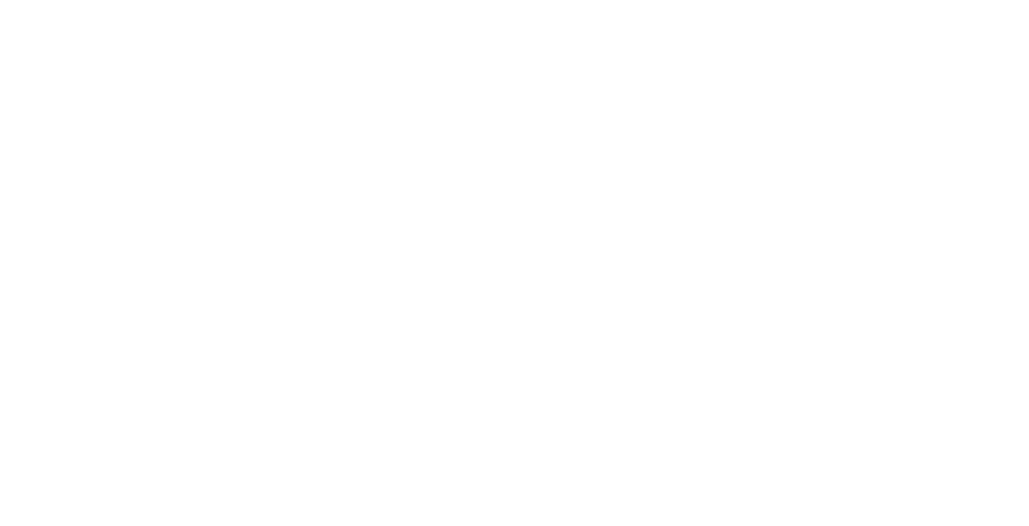
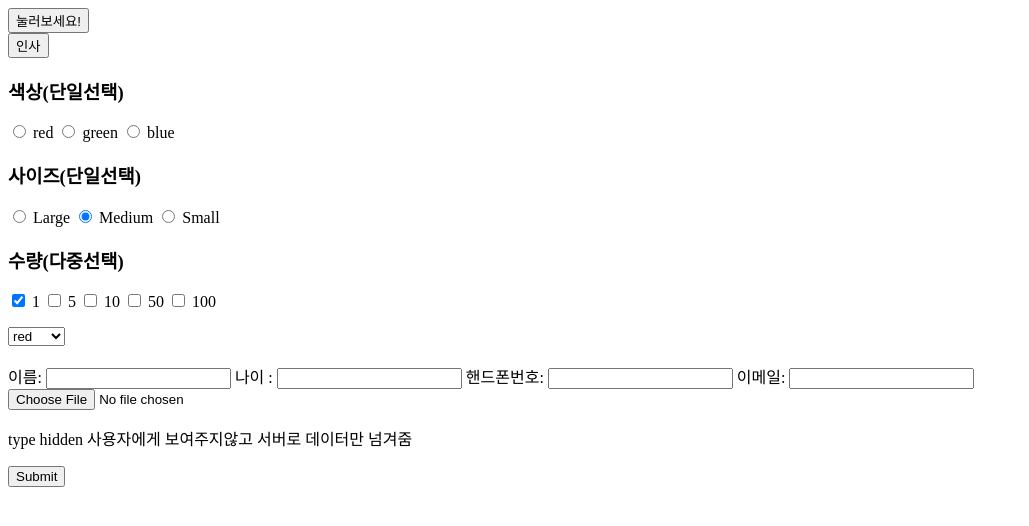
Before and after one commit to pyeonm30/pymViewWorkspace, a plain HTML site: page Ex01_basicHTML/ex09_form태그1.html in a window 1280 px wide. Shown: the whole page, without its empty margins (0-1029 px from the left). Drawn offline with Linux system fonts and the light colour scheme.

Commit message:
util ex10

```diff
--- a/Ex01_basicHTML/ex09_form태그1.html
+++ b/Ex01_basicHTML/ex09_form태그1.html
@@ -8,6 +8,73 @@
 </head>
 
 <body>
+  <!-- 인라인 자바스크립트 : 보통 특정 이벤트를 호출
+    alert(); // 화면에 알람창 띄워준다
+-->
+  <!-- 버튼 1  -->
+  <button onclick="alert('안녕!')">눌러보세요!</button>
+
+
+  <form>
+    <!-- 버튼 2 -->
+    <input type="button" value="인사" onclick="alert('hello!')">
+    <!-- <input type="submit" value="입장"> -->
+
+
+    <h3>색상(단일선택)</h3>
+    <p>
+      <!-- radio 버튼 안에서 name 이라는 속성으로 다중1선택 가능하게 한다
+      같은 이름 값을 가지면 다중 선택 불가능
+      value 는 선택했을때 값을 서버로 보내줌
+      -->
+      <input type="radio" name="check1" value="red"> red <!-- 같은 name값을 가지면 택1의 조건 설정이 됨 (grouping)-->
+      <input type="radio" name="check1" value="green"> green
+      <input type="radio" name="check1" value="blue"> blue
+    </p>
+    <h3>사이즈(단일선택)</h3>
+    <p>
+      <input type="radio" name="check2" value="L"> Large
+      <input type="radio" name="check2" value="M" checked> Medium <!-- checked : 기본값 부여 -->
+      <input type="radio" name="check2" value="S"> Small
+    </p>
+    <h3>수량(다중선택)</h3> <!-- http://localhost/order.php?check1=green&check2=L&dum=1&dum=5&dum=10 -->
+    <p>
+      <!-- 서버 값을 넘길때 항상 배열로 넘김  -->
+      <input type="checkbox" name="dum" value="1" checked> 1
+      <input type="checkbox" name="dum" value="5"> 5
+      <input type="checkbox" name="dum" value="10"> 10
+      <input type="checkbox" name="dum" value="50"> 50
+      <input type="checkbox" name="dum" value="100"> 100
+    </p>
+
+    <!--  value는 값 선택했을 시 서버에서 전달하는 데이터
+  String color ="1";
+-->
+    <select name="color">
+      <option value="1">red</option> <!-- value : 컴퓨터에게 전송할 데이터-->
+      <option value="2">green</option>
+      <option value="3">blue</option>
+    </select>
+
+    <br><br>
+
+    <!-- required 하면 submit 버튼 누르기 전에 값
+       필수로 입력 받기 전까지는 전송이 안되게 막아줌  -->
+
+    <!--   String name ="사용자가 입력한 값 "; -->
+    이름: <input type="text" name="name">
+    나이 : <input type="number" name="age">
+    핸드폰번호: <input type="tel" name="phone">
+    이메일: <input type="email" required><br>
+    <input type="file" name="profile"><br>
+    <p>type hidden 사용자에게 보여주지않고 서버로 데이터만 넘겨줌</p>
+    <input type="hidden" name="ip" value="접속ip정보">
+
+    <!-- 버튼 3 -->
+    <input type="submit" onclick="alert('hello!')">
+
+  </form>
+
 
 </body>
 
```
Also changed, not shown: Ex01_basicHTML/ex10_form태그2.html (added, +19 -0 lines), Ex01_basicHTML/ex11_form태그3실습.html (added, +16 -0 lines).
